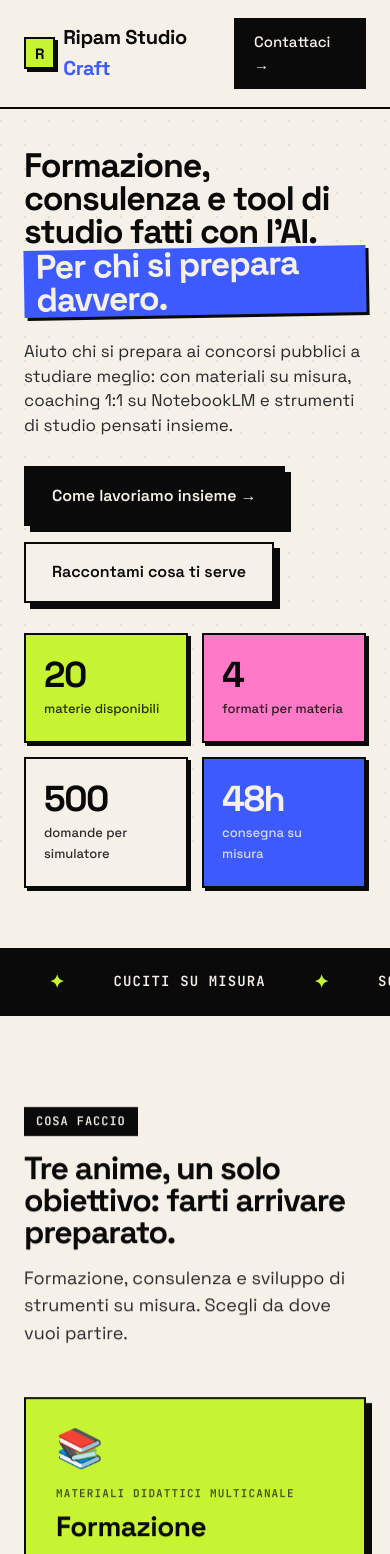
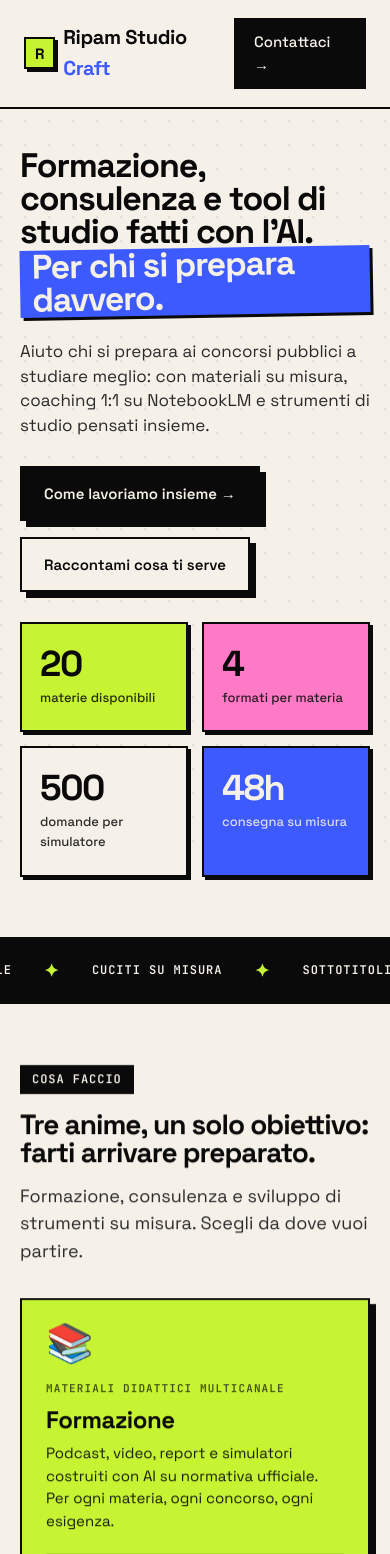
Before and after one commit to fracabu/ripam-studio-craft, a Vue app: page / in a window 390 px wide. Shown: the top 1554 px of the page. Built offline with nearby package versions, Linux system fonts and the light colour scheme.

Commit message:
fix(mobile): observer threshold 0 per grid alte, responsive coaching <520px

```diff
--- a/src/assets/main.css
+++ b/src/assets/main.css
@@ -690,6 +690,24 @@ footer{
   font-family:"JetBrains Mono",monospace;letter-spacing:0.05em;
   padding-top:14px;border-top:2px solid var(--ink);
 }
+@media(max-width:520px){
+  .pilastro{padding:24px}
+  .pil-title{font-size:24px}
+  .tool-card{padding:24px}
+  .bundle{padding:24px}
+  .bundle-title{font-size:24px}
+  .bundle-price{font-size:28px}
+  .step{padding:24px}
+  .feat{padding:16px}
+  .tempo-card{padding:22px}
+  section{padding:60px 0}
+  .sec-head{margin-bottom:32px}
+  .sec-head h2{font-size:28px!important}
+  .wrap{padding:0 20px}
+  .btn{padding:14px 22px;font-size:15px}
+  .ticker-item{font-size:12px;gap:32px}
+  .ticker-track{gap:32px}
+}
 
 /* ===== COACHING ===== */
 .coaching-grid{
@@ -717,10 +735,19 @@ footer{
 .coaching-inc{
   display:flex;align-items:center;gap:10px;
   padding:12px 14px;border:2px solid var(--ink);background:var(--bg);
-  font-size:14px;font-weight:600;
+  font-size:14px;font-weight:600;line-height:1.3;
 }
-.coaching-inc-ico{font-size:18px}
-@media(max-width:820px){.coaching-grid{grid-template-columns:1fr}}
+.coaching-inc-ico{font-size:18px;flex-shrink:0}
+@media(max-width:820px){
+  .coaching-grid{grid-template-columns:1fr}
+  .coaching-box{padding:24px}
+  .coaching-h3{font-size:20px;margin-bottom:16px}
+}
+@media(max-width:520px){
+  .coaching-grid-4{grid-template-columns:1fr}
+  .coaching-box{padding:20px}
+  .coaching-list li{font-size:14px}
+}
 
 /* ===== TOOLS ===== */
 .tools{
--- a/src/composables/useReveal.js
+++ b/src/composables/useReveal.js
@@ -15,7 +15,9 @@ const ensureObserver = () => {
         }
       })
     },
-    { threshold: 0.14, rootMargin: '0px 0px -40px 0px' }
+    // threshold 0 + rootMargin anticipato: funziona anche con elementi altissimi
+    // (tipo grid di 20 card in mobile) che non raggiungerebbero mai una soglia %
+    { threshold: 0, rootMargin: '0px 0px -10% 0px' }
   )
   return io
 }
```
